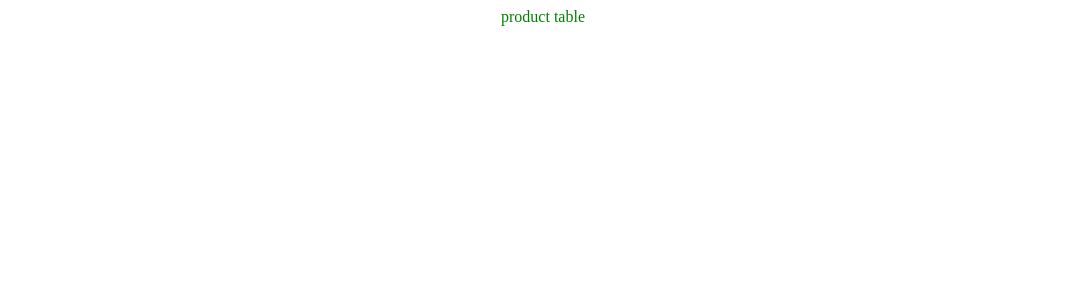
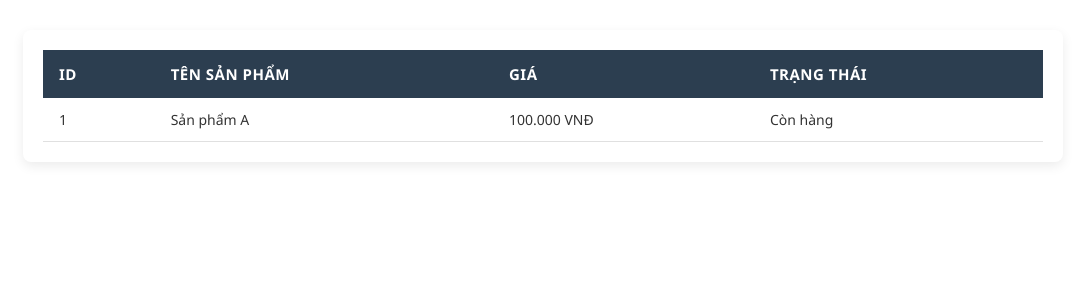
Before and after one commit to nguyenngochao3003/my-flask-blog, a Flask app: page /product in a window 1280 px wide. Before the commit the part shown is almost empty. Shown: the top 300 px of the page, without its empty margins (97-1183 px from the left). Run offline with Flask 3, Linux system fonts and the light colour scheme.

Commit message:
test kết nối với css tên folder static

```diff
--- a/static/css/style.css
+++ b/static/css/style.css
@@ -1,9 +1,48 @@
+/* Container chứa bảng sản phẩm */
+.product {
+  max-width: 1000px;
+  margin: 30px auto;
+  padding: 20px;
+  background-color: #ffffff;
+  border-radius: 8px;
+  box-shadow: 0 4px 12px rgba(0, 0, 0, 0.08);
+  font-family: 'Segoe UI', Tahoma, Geneva, Verdana, sans-serif;
+}
 
-/* ==================================== */
-  /* form mặt định */
-  .product {
-    display: block; /* Ẩn mặc định */
-    color: green;
-    text-align: center;
+/* Định dạng chung cho bảng sản phẩm */
+.product table {
+  width: 100%;
+  border-collapse: collapse;
+  text-align: left;
+  overflow: hidden;
+}
 
-  }
+/* Tiêu đề bảng (Header) */
+.product th {
+  background-color: #2c3e50;
+  color: #ffffff;
+  padding: 14px 16px;
+  font-size: 15px;
+  font-weight: 600;
+  text-transform: uppercase;
+  letter-spacing: 0.5px;
+}
+
+/* Các ô dữ liệu (Cells) */
+.product td {
+  padding: 12px 16px;
+  border-bottom: 1px solid #e0e0e0;
+  color: #333333;
+  font-size: 14px;
+}
+
+/* Hiệu ứng dòng xen kẽ (Zebra striping) */
+.product tbody tr:nth-child(even) {
+  background-color: #f8f9fa;
+}
+
+/* Hiệu ứng khi di chuột qua dòng */
+.product tbody tr:hover {
+  background-color: #f1f5f9;
+  transition: background-color 0.2s ease-in-out;
+}
--- a/templates/product.html
+++ b/templates/product.html
@@ -12,6 +12,26 @@
 </head>
 
 <body>
-    <DIV class="product">product table</DIV>
+
+    <div class="product">
+    <table>
+        <thead>
+        <tr>
+            <th>ID</th>
+            <th>Tên sản phẩm</th>
+            <th>Giá</th>
+            <th>Trạng thái</th>
+        </tr>
+        </thead>
+        <tbody>
+        <tr>
+            <td>1</td>
+            <td>Sản phẩm A</td>
+            <td>100.000 VNĐ</td>
+            <td>Còn hàng</td>
+        </tr>
+        </tbody>
+    </table>
+    </div>
 
 </body>
```
